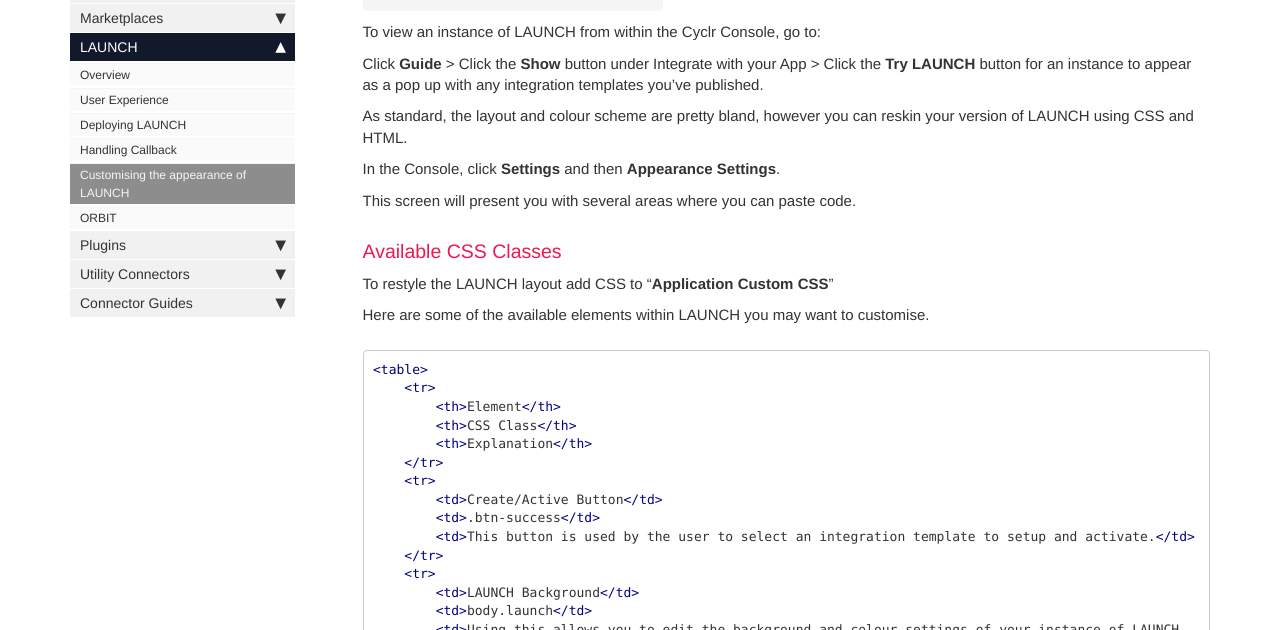
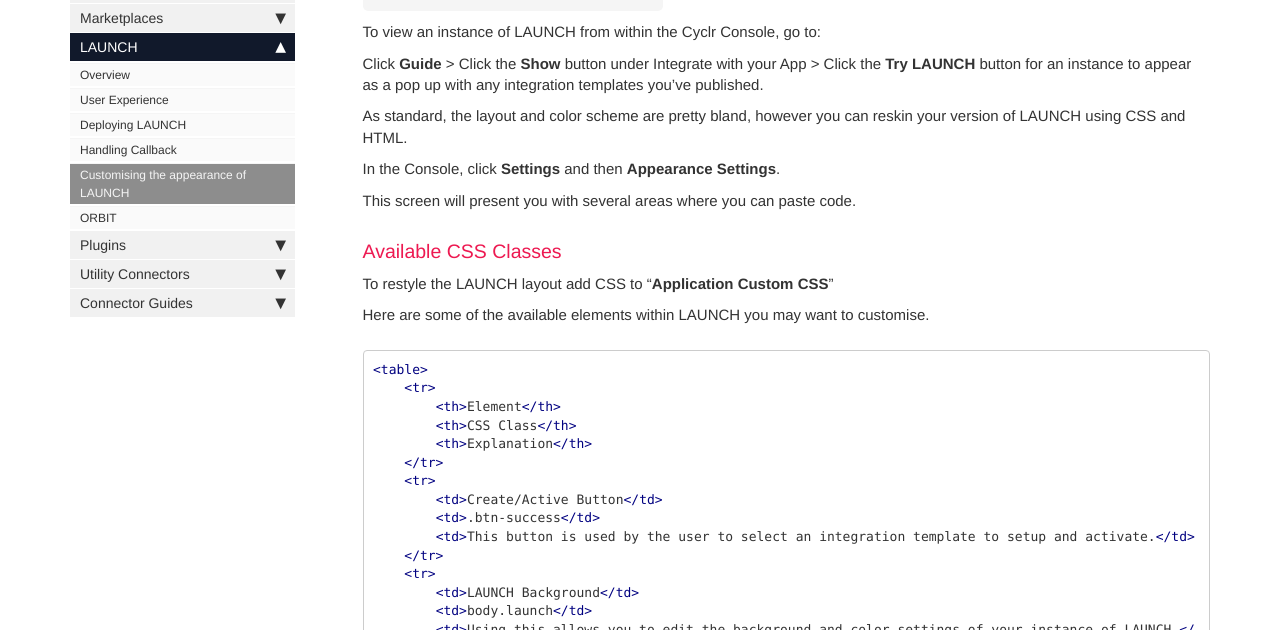
Before and after one commit to sneakysneak/docs, a Jekyll site: the page built from pages/launch/customising-the-appearance-of-launch.md, in a window 1280 px wide and 900 px high. Shown: the part 270-900 px from the top of the window. Built offline with Jekyll 4.4.1, drawn with Linux system fonts in a browser that asks for light colours; comment, search, counter and statistics services are not loaded; some of the changed text lies outside the part shown.

Commit message:
US-ified "colour"

```diff
--- a/pages/launch/customising-the-appearance-of-launch.md
+++ b/pages/launch/customising-the-appearance-of-launch.md
@@ -9,7 +9,7 @@ To view an instance of LAUNCH from within the Cyclr Console, go to:
 
 Click **Guide** > Click the **Show** button under Integrate with your App > Click the **Try LAUNCH** button for an instance to appear as a pop up with any integration templates you’ve published.
 
-As standard, the layout and colour scheme are pretty bland, however you can reskin your version of LAUNCH using CSS and HTML.
+As standard, the layout and color scheme are pretty bland, however you can reskin your version of LAUNCH using CSS and HTML.
 
 In the Console, click **Settings** and then **Appearance Settings**.
 
@@ -36,7 +36,7 @@ Here are some of the available elements within LAUNCH you may want to customise.
     <tr>
         <td>LAUNCH Background</td>
         <td>body.launch</td>
-        <td>Using this allows you to edit the background and colour settings of your instance of LAUNCH.</td>
+        <td>Using this allows you to edit the background and color settings of your instance of LAUNCH.</td>
     </tr>
     <tr>
         <td>Application Icons</td>
```
